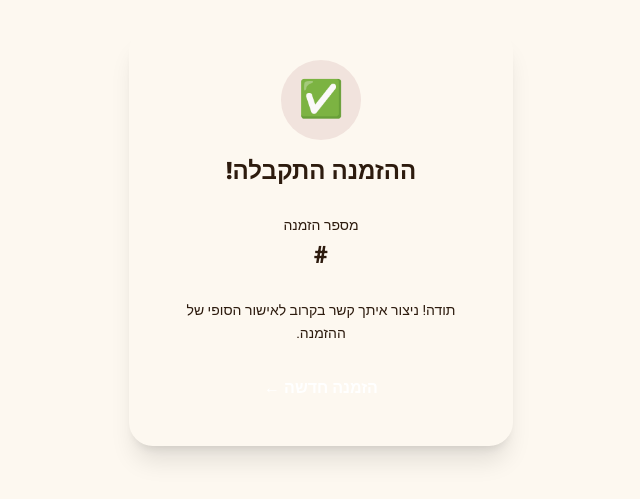
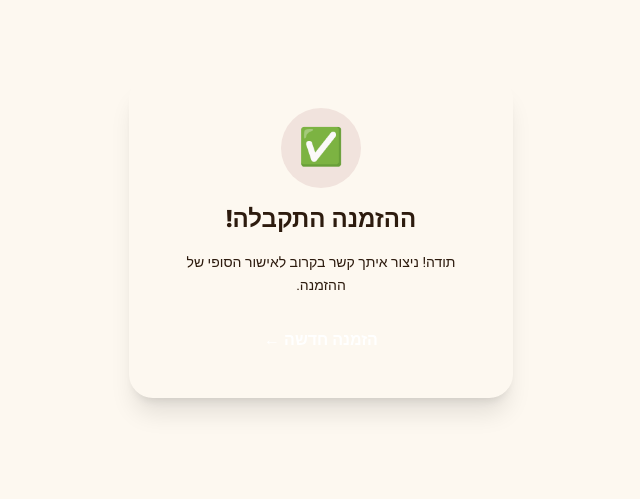
Before and after one commit to elitararami-cmd/food-ordering, a Next.js app: page /confirm in a window 1280 px wide. Shown: the part 163-662 px from the top of the page, without its empty margins (433-1073 px from the left). Built offline with nearby package versions, Linux system fonts and the light colour scheme.

Commit message:
Hide order number from confirmation page

```diff
--- a/app/confirm/page.tsx
+++ b/app/confirm/page.tsx
@@ -33,18 +33,16 @@ function ConfirmContent() {
           ההזמנה התקבלה!
         </h1>
 
-        <div
-          className="rounded-xl px-4 py-3 space-y-1"
-          style={{ background: 'var(--color-warm)', border: '1px solid var(--color-border)' }}
-        >
-          <p className="text-sm" style={{ color: 'var(--color-text-muted)' }}>מספר הזמנה</p>
-          <p className="text-2xl font-black" style={{ color: 'var(--color-primary)' }}>#{id}</p>
-          {formattedDate && (
+        {formattedDate && (
+          <div
+            className="rounded-xl px-4 py-3"
+            style={{ background: 'var(--color-warm)', border: '1px solid var(--color-border)' }}
+          >
             <p className="text-sm font-medium" style={{ color: 'var(--color-text)' }}>
               📅 {formattedDate}
             </p>
-          )}
-        </div>
+          </div>
+        )}
 
         <p className="text-sm leading-relaxed" style={{ color: 'var(--color-text-muted)' }}>
           תודה! ניצור איתך קשר בקרוב לאישור הסופי של ההזמנה.
```
